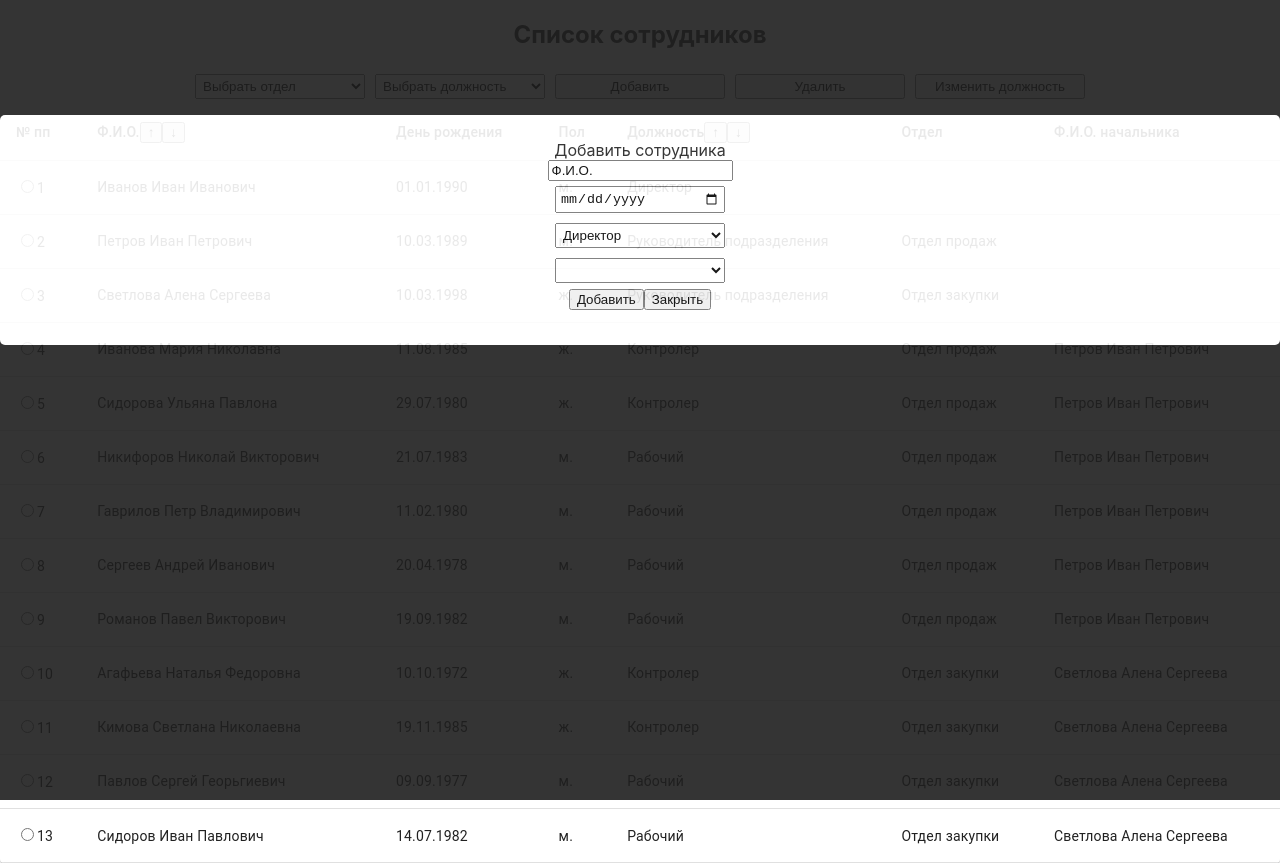
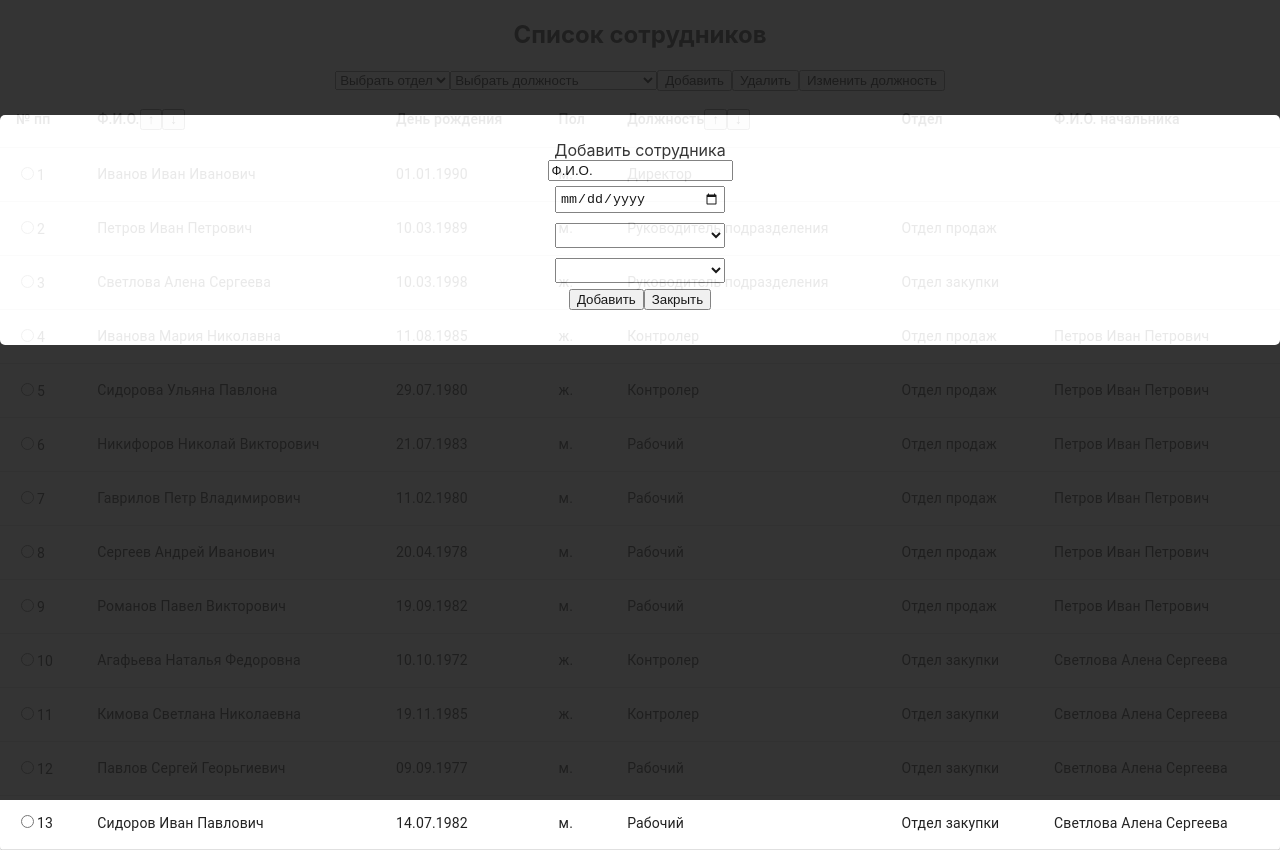
Before and after one commit to mskuratova/deeplay, a React (Create React App) app: page / in a window 1280 px wide. Both pictures are taken after a click on the button "Добавить". Built offline with nearby package versions, Linux system fonts and the light colour scheme.

Commit message:
add Change Modal

```diff
--- a/src/Table/Line.tsx
+++ b/src/Table/Line.tsx
@@ -6,10 +6,11 @@ export const Line = (
         fullName, bd, sex, jobTitle, unit, fullNameLeader, id, onChecked
     }
 ) => {
-    const [checked, setChecked] = useState<boolean>(false)
-    const onChangeChecked= (e:ChangeEvent) => {
+    const [pressed, setPressed] = useState<number | null>(null);
+    const [checked, setChecked] = useState<boolean | null>(false)
+    const onChangeChecked = (e: ChangeEvent) => {
         setChecked(!checked)
-        const value= e.target.id
+        const value = e.target.id
         onChecked(value)
     }
 
@@ -17,8 +18,15 @@ export const Line = (
 
         <TableBody>
             {checked ?
-                <TableCell><div><input type="radio" name="radioButton" /><span>{id}</span></div></TableCell>
-            :<TableCell><div><input id={id} type="radio" name="radioButton" onChange={(e)=>onChangeChecked(e)}/><span>{id}</span></div></TableCell>
+                <TableCell>
+                    <div><input type="radio" name="radioButton"
+                                value={id}/><span>{id}</span></div>
+                </TableCell>
+                : <TableCell>
+                    <div><input id={id} type="radio" name="radioButton" value={id}
+                                onChange={(e) => onChangeChecked(e)}/><span>{id}</span>
+                    </div>
+                </TableCell>
             }
             <TableCell>{fullName}</TableCell>
             <TableCell>{bd}</TableCell>
--- a/src/Table/Modals/ModalAdd.tsx
+++ b/src/Table/Modals/ModalAdd.tsx
@@ -1,30 +1,35 @@
-import React, {ChangeEvent, useState} from 'react';
+import React, {ChangeEvent, MouseEvent, useState} from 'react';
 import s from './Modal.module.css'
 
 type ModalAddType = {
-    onClickAdd: () => void
+    onClickAdd: (e: MouseEvent<HTMLButtonElement>) => void
     onClickAddClose: () => void
 }
 const ModalAdd: React.FC<ModalAddType> = (props) => {
+
     const [fullName, semFulName] = useState<string>('Ф.И.О.')
     const [date, setDate] = useState<string>('');
+    const [value, setValue] = useState<Array<string | null>>(null)
+
     const onChangeFullName = (e: ChangeEvent<HTMLInputElement>) => {
         semFulName(e.currentTarget.value)
-        console.log(fullName)
+        setValue([e.currentTarget.value])
+    }
+    const onChangeBD = (e: ChangeEvent<HTMLInputElement>) => {
+        const bd = e.currentTarget.value;
+        setDate(bd);
+        setValue([...value, bd.toString()])
+    }
+    const onChangeJob = (e: ChangeEvent<HTMLSelectElement>) => {
+        const job = e.currentTarget.value;
+        setValue([...value, job])
     }
     const onChangeUnit = (e: ChangeEvent<HTMLSelectElement>) => {
-        const value = e.currentTarget.value;
-        console.log(value)
+        const unit = e.currentTarget.value;
+        setValue([...value, unit])
     }
-    const onChangeBD = (e: ChangeEvent<HTMLInputElement>) => {
-        const value = e.currentTarget.value;
-        setDate(value);
-        console.log(value)
-    }
-    const onChangeJob = (e: ChangeEvent<HTMLSelectElement>) => {
-        const value = e.currentTarget.value;
-        console.log(value)
-    }
+    console.log(value)
+
     return (
         <div className={s.background}>
             <div className={s.hystmodal} id="myModal">
@@ -33,26 +38,27 @@ const ModalAdd: React.FC<ModalAddType> = (props) => {
                     <input type={"text"} value={fullName}
                            onChange={(e) => onChangeFullName(e)}/>
                     <input onChange={(e) => onChangeBD(e)}
-                        style={{padding: "3px", margin: "5px", width: "160px"}}
+                           style={{padding: "3px", margin: "5px", width: "160px"}}
                            type={"date"} name="bday" value={date}/>
                     <select onChange={(e) => onChangeJob(e)}
                             style={{padding: "3px", margin: "5px", width: "170px"}}>
+                        <option value={''}></option>
                         <option value={'Директор'}>Директор</option>
                         <option value={'Руководитель подразделения'}>Руководитель
                             подразделения
                         </option>
-                        <option value="Контролер">Контролер</option>
-                        <option value="Рабочий">Рабочий</option>
+                        <option value={'Контролер'}>Контролер</option>
+                        <option value={'Рабочий'}>Рабочий</option>
                     </select>
                     <select onChange={(e) => onChangeUnit(e)}
                             style={{padding: "3px", margin: "5px", width: "170px"}}>
-                        <option></option>
-                        <option>Отдел продаж</option>
-                        <option>Отдел закупки</option>
+                        <option value={null}></option>
+                        <option value={'Отдел продаж'}>Отдел продаж</option>
+                        <option value={'Отдел закупки'}>Отдел закупки</option>
                     </select>
                     <span>
                         <button
-                            onClick={props.onClickAdd}
+                            onClick={(e) => props.onClickAdd(e)}
                             className={s.hystmodal__close}>Добавить</button>
                         <button
                             onClick={props.onClickAddClose}
--- a/src/Table/Modals/ModalChange.tsx
+++ b/src/Table/Modals/ModalChange.tsx
@@ -1,27 +1,35 @@
-import React from 'react';
+import React, {ChangeEvent, useState} from 'react';
 import s from './Modal.module.css'
 
 type ModalChangeType = {
+    onChangeJob: (e: ChangeEvent<HTMLSelectElement>) => void
     onClickChange: () => void
+    onClickChangeClose: () => void
     children?: React.ReactNode
 }
 
-const ModalChange:React.FC<ModalChangeType> = (props) => {
+const ModalChange: React.FC<ModalChangeType> = (props) => {
+
     return (
         <div className={s.background}>
             <div className={s.hystmodal} id="myModal">
                 <div className={s.hystmodal__window}>
                     <span>Изменить должность</span>
-                    <div>Иванов Иван Иванович</div>
-                    <select>
-                        <option>Директор</option>
-                        <option>Руководитель подразделения</option>
-                        <option>Контролер</option>
-                        <option>Рабочий</option>
+                    <div>{props.children}</div>
+                    <select onChange={(e) => props.onChangeJob(e)}>
+                        <option value={''}></option>
+                        <option value={'Директор'}>Директор</option>
+                        <option value={'Руководитель подразделения'}>Руководитель
+                            подразделения
+                        </option>
+                        <option value={'Контролер'}>Контролер</option>
+                        <option value={'Рабочий'}>Рабочий</option>
                     </select>
-                    <span><button className={s.hystmodal__close}>Изменить
+                    <span><button onClick={props.onClickChange}
+                                  className={s.hystmodal__close}>Изменить
         </button>
-        <button onClick={props.onClickChange} className={s.hystmodal__close}>Закрыть</button></span>
+        <button onClick={props.onClickChangeClose}
+                className={s.hystmodal__close}>Закрыть</button></span>
                 </div>
             </div>
         </div>)
--- a/src/Table/TableComponent.tsx
+++ b/src/Table/TableComponent.tsx
@@ -1,15 +1,15 @@
-import React, {ChangeEvent, MouseEvent, useState} from "react"
+import React, {ChangeEvent, MouseEvent, MouseEventHandler, useState} from "react"
 import {initializeState, listType} from "../store";
 import {Line} from "./Line"
 import {
-    Paper,
-    Table,
+    Paper, Table,
     TableCell,
     TableContainer, TableHead,
 } from "@mui/material";
 import ModalDelete from "./Modals/ModalDelete";
 import ModalAdd from "./Modals/ModalAdd";
 import ModalChange from "./Modals/ModalChange";
+import s from './TableComponent.css';
 
 export const TableComponent: React.FC = () => {
     const [list, setList] = useState<listType[]>(initializeState)
@@ -17,12 +17,12 @@ export const TableComponent: React.FC = () => {
     const [flagAdd, setFlagAdd] = useState<boolean>(false)
     const [flagDelete, setFlagDelete] = useState<boolean>(false)
     const [flagChange, setFlagChange] = useState<boolean>(false)
-    const [valueRadio, setValueRadio] = useState<number>()
+    const [valueRadio, setValueRadio] = useState<number | null>(null)
     const [valueFullName, setValueFullName] = useState<string>()
+    const [valueJob, setValueJob] = useState<string>()
 
     const onChangeHandlerUnit = (e: ChangeEvent<HTMLSelectElement>) => {
         const value = e.currentTarget.value;
-        // const filterList = [...initializeState]
         const secondFilterList = [...filterList].filter(e => value.includes(e.unit))
         if (!value) {
             setList(filterList)
@@ -34,11 +34,6 @@ export const TableComponent: React.FC = () => {
         if (!value) {
             setList(filterList)
         } else setList(secondFilterList)
-        // const filterList = [...initializeState]
-        // const newFilterList = filterList.filter(e => value.includes(e.jobTitle))
-        // if (!value) {
-        //     setList(initializeState)
-        // } else setList(newFilterList)
     }
     const onClickHandlerUp = (e: MouseEvent<HTMLButtonElement>) => {
         const id = e.currentTarget.id;
@@ -56,8 +51,8 @@ export const TableComponent: React.FC = () => {
     const onCheckedList = (value: number) => {
         setValueRadio(value)
     }
-    const onClickAdd = () => {
-      alert("Add")
+    const onClickAdd = (e: MouseEvent<HTMLButtonElement>) => {
+        alert("Add")
     }
     const onClickDelete = () => {
         const name = list[valueRadio].fullName
@@ -67,26 +62,56 @@ export const TableComponent: React.FC = () => {
         setList(newList)
         setFilterList(newList)
         setFlagDelete(false)
+        setValueRadio(null)
+
     }
-    console.log(valueFullName)
-    const onClickDeleteClose = () => {
-        setFlagDelete(!flagDelete)
+    const onChangeJob = (e: ChangeEvent<HTMLSelectElement>) => {
+        const value = e.currentTarget.value
+        setValueJob(value)
+    }
+    const onClickChange = () => {
+        debugger
         const name = list[valueRadio].fullName
         setValueFullName(name)
+        const newList = [...list,]
+        list[valueRadio].jobTitle= valueJob
+        setList(newList)
+        setFilterList(newList)
+        setFlagChange(false)
     }
-    const onClickChange = () => setFlagChange(!flagChange)
+    const onClickDeleteClose = () => {
+        if (valueRadio !== null) {
+            debugger
+            setFlagDelete(!flagDelete)
+            const name = list[valueRadio].fullName
+            setValueFullName(name)
+        } else {
+            alert('Выберите сотрудника')
+        }
+    }
+
+    console.log(valueJob)
+    const onClickChangeClose = () => {
+        if (valueRadio !== null) {
+            setFlagChange(!flagChange)
+            const name = list[valueRadio].fullName
+            setValueFullName(name)
+        } else {
+            alert('Выберите сотрудника')
+        }
+    }
 
     return (
         <TableContainer component={Paper}>
             <div style={{textAlign: "center"}}><h2>Список сотрудников</h2>
                 <select id="Select" onChange={(e) => onChangeHandlerUnit(e)}
-                        style={{padding: "3px", margin: "5px", width: "170px"}}>
+                        className={s.universal}>
                     <option value={''}>Выбрать отдел</option>
                     <option value={'Отдел продаж'}>Отдел продаж</option>
                     <option value={'Отдел закупки'}>Отдел закупки</option>
                 </select>
                 <select onChange={(e) => onChangeHandlerJob(e)}
-                        style={{padding: "3px", margin: "5px", width: "170px"}}>
+                        className={s.universal}>
                     <option value={''}>Выбрать должность</option>
                     <option value={'Директор'}>Директор</option>
                     <option value={'Руководитель подразделения'}>Руководитель
@@ -96,13 +121,13 @@ export const TableComponent: React.FC = () => {
                     <option value="Рабочий">Рабочий</option>
                 </select>
                 <button onClick={onClickAddClose}
-                        style={{padding: "3px", margin: "5px", width: "170px"}}>Добавить
+                        className={s.universal}>Добавить
                 </button>
                 <button onClick={onClickDeleteClose}
-                        style={{padding: "3px", margin: "5px", width: "170px"}}>Удалить
+                        className={s.universal}>Удалить
                 </button>
-                <button onClick={onClickChange}
-                        style={{padding: "3px", margin: "5px", width: "170px"}}>Изменить
+                <button onClick={onClickChangeClose}
+                        className={s.universal}>Изменить
                     должность
                 </button>
             </div>
@@ -143,10 +168,14 @@ export const TableComponent: React.FC = () => {
                                            onChecked={() => onCheckedList(id)}/>)}
             </Table>
             {flagAdd ? <ModalAdd onClickAdd={onClickAdd}
-                onClickAddClose={onClickAddClose}/> : ''}
-            {flagDelete ? <ModalDelete onClickDelete={onClickDelete}
-                                       onClickDeleteClose={onClickDeleteClose}><span>{valueFullName}</span></ModalDelete> : ''}
-            {flagChange ? <ModalChange onClickChange={onClickChange}/> : ''}
+                                 onClickAddClose={onClickAddClose}/> : ''}
+            {flagDelete && valueRadio !== null ?
+                <ModalDelete onClickDelete={onClickDelete}
+                             onClickDeleteClose={onClickDeleteClose}><span>{valueFullName}</span></ModalDelete> : ''}
+
+            {flagChange && valueRadio !== null ?
+                <ModalChange onChangeJob={onChangeJob} onClickChange={onClickChange}
+                             onClickChangeClose={onClickChangeClose}><span>{valueFullName}</span></ModalChange> : ''}
         </TableContainer>
     )
 }
```
Also changed, not shown: src/Table/Modals/ModalDelete.tsx (+11 -9 lines), src/Table/TableComponent.css (+5 -2 lines).
